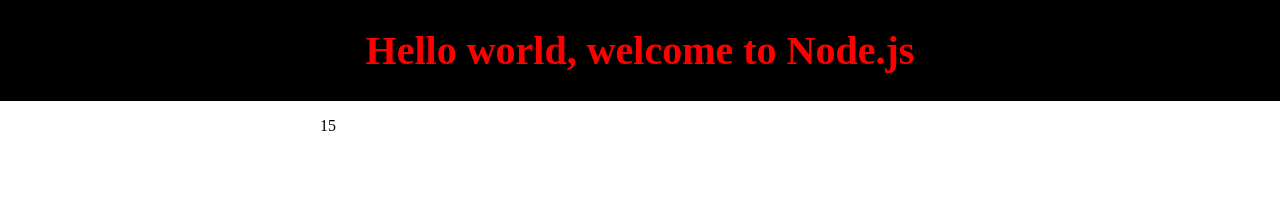
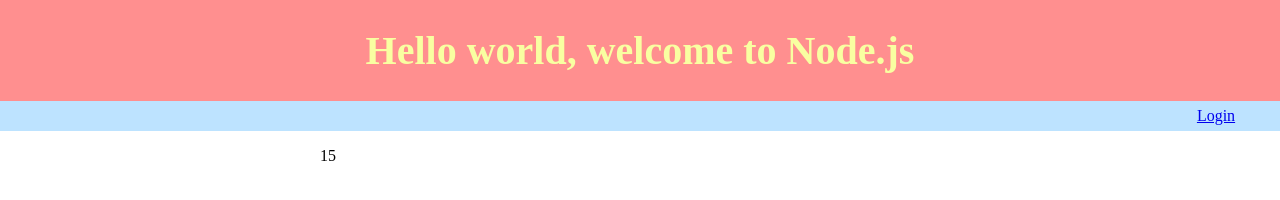
Before and after one commit to kevinrkirby/myFirstGit, a website: page www/index.html in a window 1280 px wide. Drawn offline with Linux system fonts and the light colour scheme.

Commit message:
purely visual changes

```diff
--- a/www/global.css
+++ b/www/global.css
@@ -16,19 +16,39 @@
     padding: 0px;
     width: 100vw;
     height: 10vh;
-    background-color: black;
+    background-color: #ff8f8f;
     display: table-cell;
     vertical-align: middle;
+    margin-bottom: 0px;
 }
 header div {
     display: inline-block;
     width: 100%;
 }
 header div h1 {
-    color: red;
+    color: #f9ffa1;
     font-size: 2.5em;
 }
-
+nav {
+    text-align: center;
+    margin: 0px;
+    height: 30px;
+    width: 100vw;
+    background-color: #bde3ff;
+}
+nav ul {
+    float: right;
+    margin: 0px;
+}
+nav ul li {
+    text-decoration: none;
+    display: block;
+    line-height: 30px;
+    width: 10vw;
+}
+nav ul li:hover {
+    background-color: white;
+}
 /*
     not-found.css
 */
@@ -64,9 +84,6 @@
     -webkit-font-smoothing: antialiased;
     -moz-osx-font-smoothing: grayscale;
 }
-header {
-    width: vw100;
-}
 .login-form {
     width: 50vw;
     margin: auto;
@@ -80,7 +97,7 @@
     top: 0; bottom: 0; left: 0; right: 0;
     border: 1px solid black;
     border-radius: 5px;
-    background-color: #eca1a6;
+    background-color: #bde3ff;
     display:table-cell;
     vertical-align:middle;
 }
--- a/www/index.html
+++ b/www/index.html
@@ -11,6 +11,11 @@
                 <h1>Hello world, welcome to Node.js</h1>
             </div>
         </header>
+        <nav>
+            <ul>
+                <li><a href="login">Login</a></li>
+            </ul>
+        </nav>
         <div class="container">
 
             <p class="result"></p>
```
